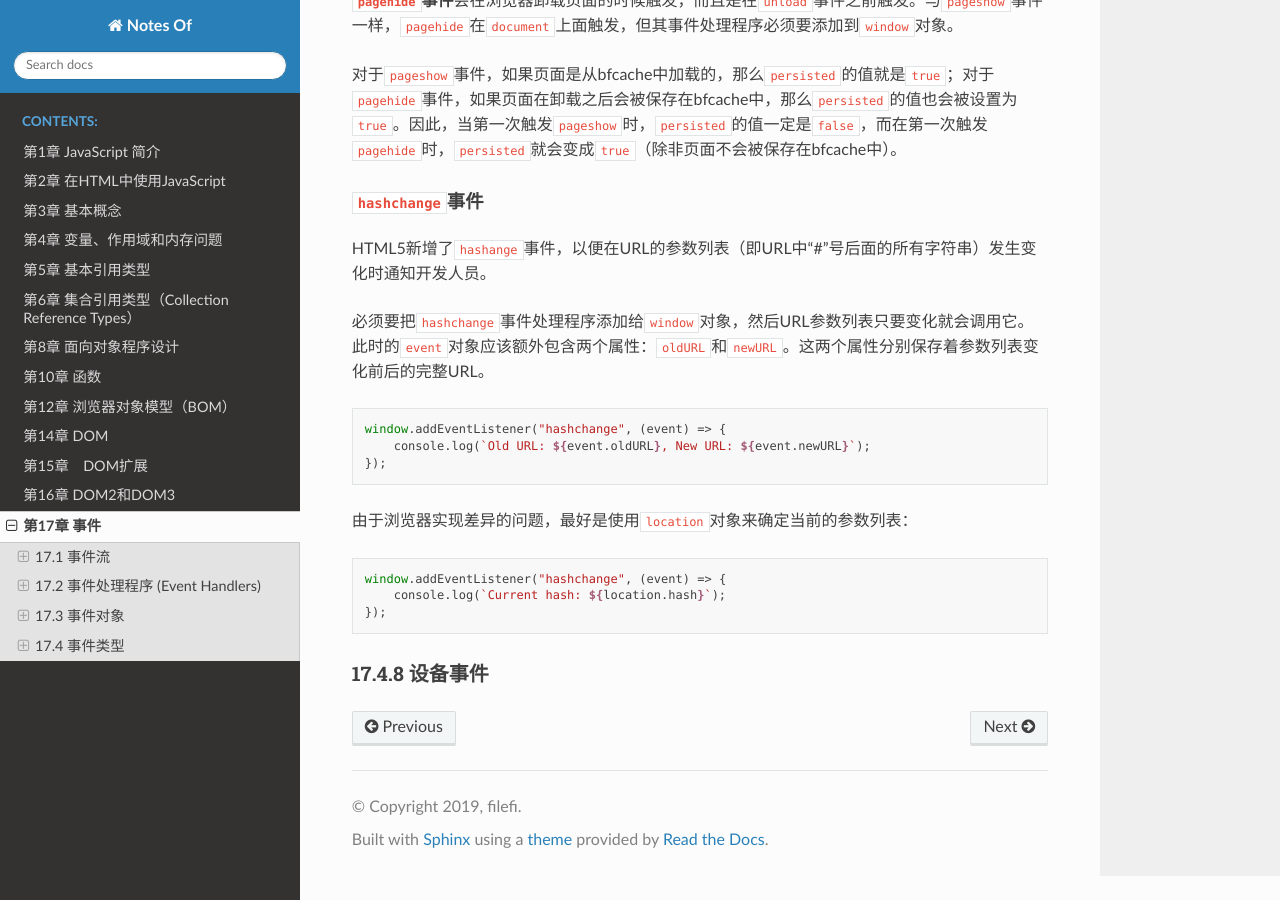
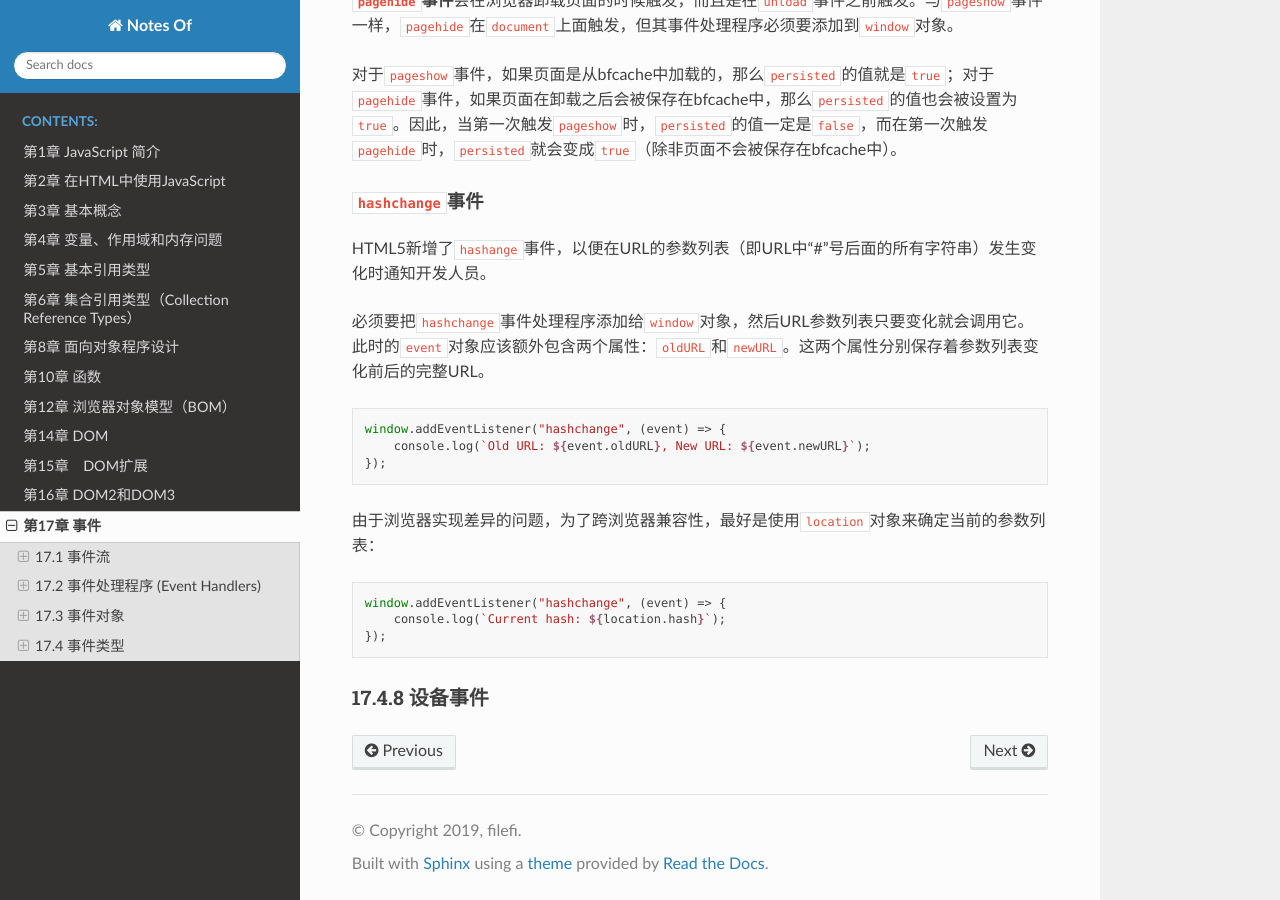
Before and after one commit to filefi/NotesOfProfessional-JavaScript-for-Web-Developers, a Sphinx documentation site: the page built from source/Chapter17-Events.md, in a window 1280 px wide and 900 px high, scrolled down 25776 px. Built offline with Sphinx 7.4.7 and the Read the Docs theme 2.0.0, drawn with Linux system fonts in a browser that asks for light colours.

Commit message:
17.4.8 begin

````diff
--- a/source/Chapter17-Events.md
+++ b/source/Chapter17-Events.md
@@ -944,7 +944,7 @@ window.addEventListener("hashchange", (event) => {
 });
 ```
 
-由于浏览器实现差异的问题，最好是使用`location`对象来确定当前的参数列表：
+由于浏览器实现差异的问题，为了跨浏览器兼容性，最好是使用`location`对象来确定当前的参数列表：
 
 ```js
 window.addEventListener("hashchange", (event) => {
````
